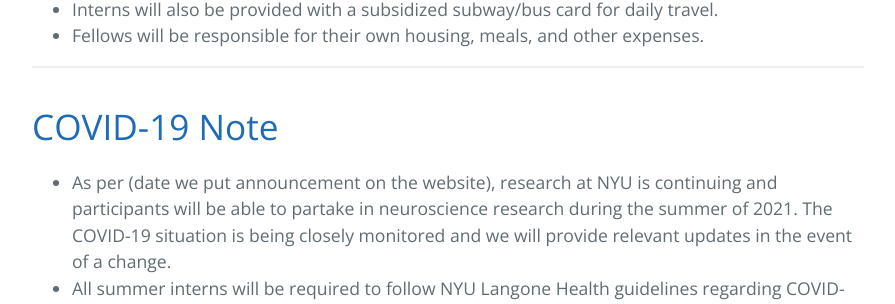
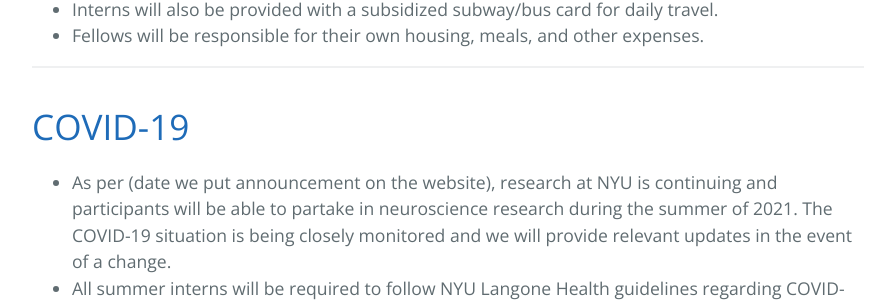
Before and after one commit to NICDIundergrad/SummerUndergradProgramWeb, a Jekyll site: the page built from index.md, in a window 1280 px wide and 900 px high, scrolled down 1646 px. Shown: the part 158-462 px from the top of the window, without its empty margins (192-1087 px from the left). Built offline with Jekyll 4.4.1, drawn with Linux system fonts in a browser that asks for light colours; our own code applies the rules of GitHub Pages for plain Markdown files.

Commit message:
Update index.md

```diff
--- a/index.md
+++ b/index.md
@@ -23,7 +23,7 @@ Summer interns accepted into the program will receive $15 an hour at 35 hours pe
 
 * * *
 
-# [COVID-19 Note](#covid19)
+# [COVID-19](#covid19)
 
 - As per (date we put announcement on the website), research at NYU is continuing and participants will be able to partake in neuroscience research during the summer of 2021. The COVID-19 situation is being closely monitored and we will provide relevant updates in the event of a change.
 - All summer interns will be required to follow NYU Langone Health guidelines regarding COVID-19 testing and prevention. Guidelines include, but are not limited to, COVID-testing, self-isolation, mask-wearing, social-distancing, room capacity limits, and use of face-shields during training.
```
